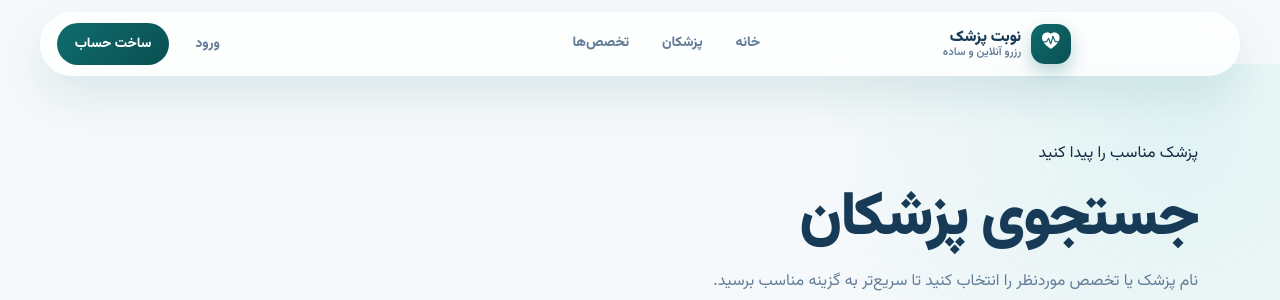
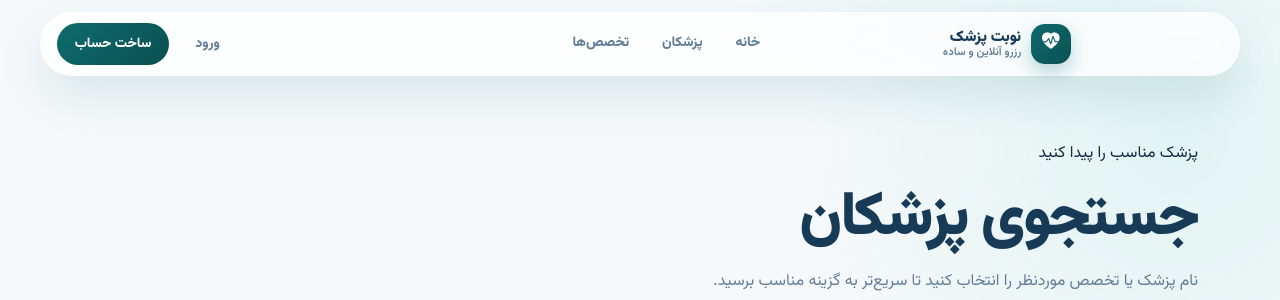
Before and after one commit to SARD-81/doctor-appointment-system, a Django app: page /doctors/ in a window 1280 px wide. Shown: the top 300 px of the page. Run offline with Django 5.2, Linux system fonts and the light colour scheme; data that the repository does not hold is empty.

Commit message:
style(navbar): fill body background gradient so navbar floats on tinted surface
Fix a visible white strip above the pill navbar by giving the body the
same radial gradient + base background that pricing/entry pages use.

Refs #55

```diff
--- a/static/css/navbar.css
+++ b/static/css/navbar.css
@@ -1,3 +1,14 @@
+/* Body background gradient fills the whole viewport so the floating pill navbar
+   never floats over a white strip. */
+
+body {
+    background:
+        radial-gradient(circle at 86% 8%, rgba(85, 199, 192, 0.12), transparent 28%),
+        radial-gradient(circle at 10% 82%, rgba(23, 59, 87, 0.05), transparent 28%),
+        var(--color-bg);
+    background-attachment: fixed;
+}
+
 /* Floating glass pill navbar — replaces legacy bar. RTL ordered: brand right, links center, actions left. */
 
 .site-nav {
```
